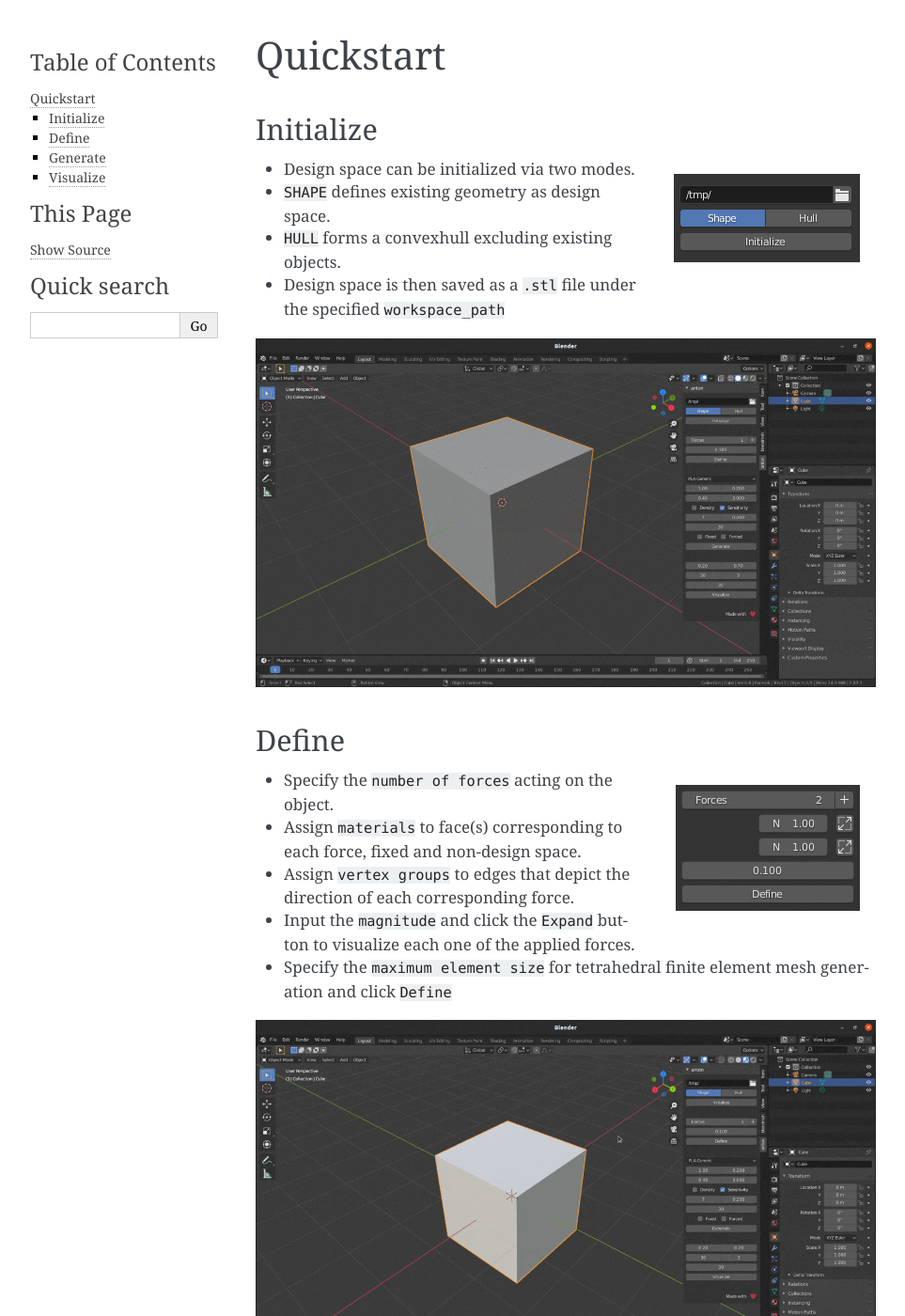
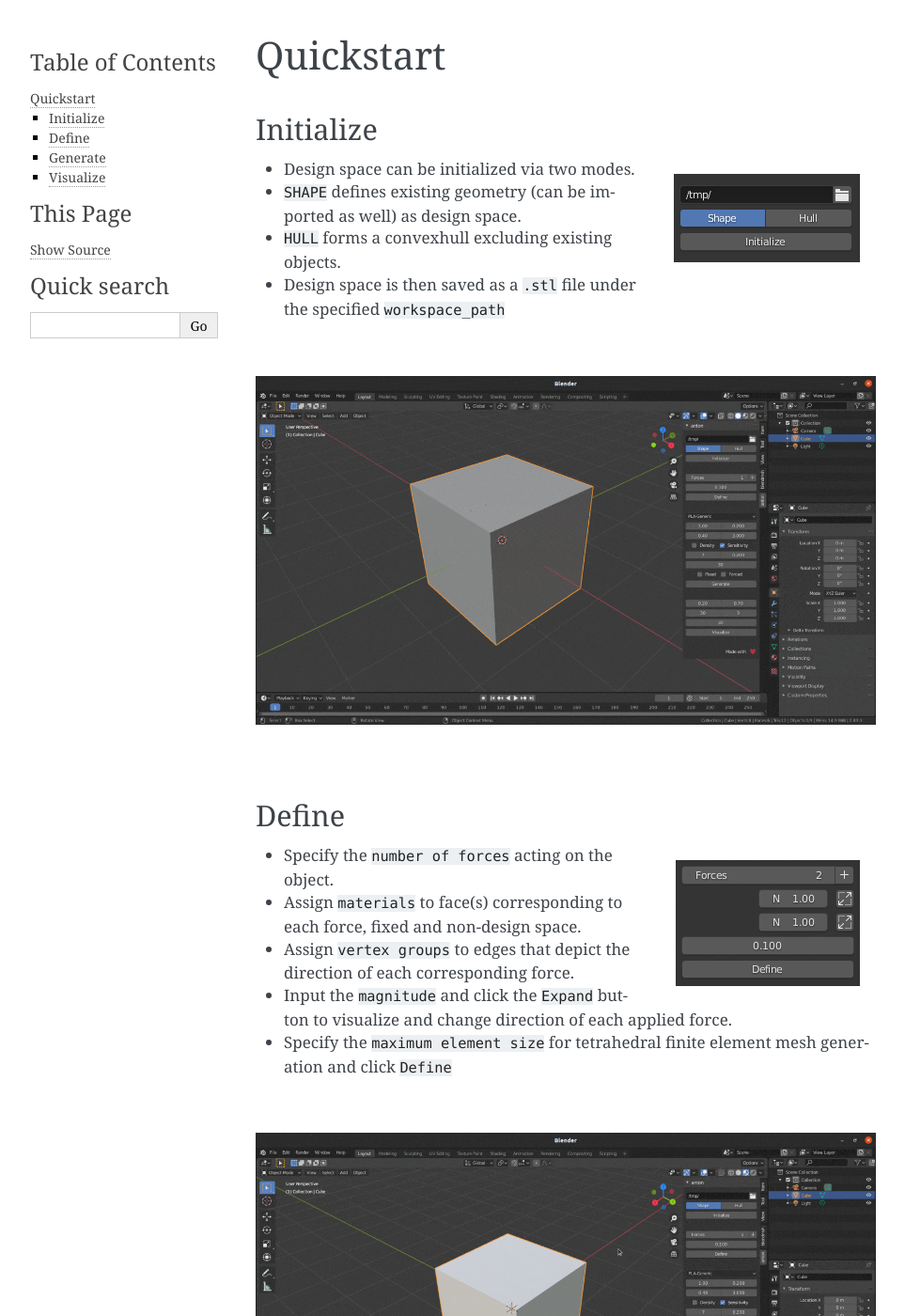
Before and after one commit to blender-for-science/anton, a Sphinx documentation site: the page built from docs/quickstart.rst, in a window 1280 px wide and 1400 px high. Shown: the whole window at 94% size, without its empty margins (148-1111 px from the left). Built offline with Sphinx 7.4.7, drawn with Linux system fonts in a browser that asks for light colours.

Commit message:
Changed line breaks.

```diff
--- a/docs/quickstart.rst
+++ b/docs/quickstart.rst
@@ -9,14 +9,16 @@ Initialize
     :align: right
 
 * Design space can be initialized via two modes.
-* ``SHAPE`` defines existing geometry as design space.
+* ``SHAPE`` defines existing geometry (can be imported as well) as design space.
 * ``HULL`` forms a convexhull excluding existing objects.
 * Design space is then saved as a ``.stl`` file under the specified ``workspace_path``
 
-\
+|
 
 .. image:: ./initialize.gif
    :alt: Initialize
+
+|
 
 Define
 ------
@@ -27,14 +29,15 @@ Define
 * Specify the ``number of forces`` acting on the object.
 * Assign ``materials`` to face(s) corresponding to each force, fixed and non-design space.
 * Assign ``vertex groups`` to edges that depict the direction of each corresponding force.
-* Input the ``magnitude`` and click the ``Expand`` button to visualize each one of the applied forces.
+* Input the ``magnitude`` and click the ``Expand`` button to visualize and change direction of each applied force.
 * Specify the ``maximum element size`` for tetrahedral finite element mesh generation and click ``Define``
 
-
-\
+|
 
 .. image:: ./define.gif
    :alt: Define
+
+|
 
 Generate
 --------
@@ -58,6 +61,8 @@ Generate
 * For a conceptual understanding of these parameters, read `Material interpolation schemes in topology optimization. <https://www.researchgate.net/publication/225613840_Material_interpolation_schemes_in_topology_optimization>`_
 * Input the ``number of iterations`` and click ``Generate``
 
+|
+
 Visualize
 ---------
 
@@ -71,7 +76,9 @@ Visualize
 * The generated metaball object can then be converted into a mesh via ``Object`` -> ``Covert to`` -> ``Mesh from Curve/Meta/Surf/Text``
 * A ``Smooth Corrective`` modifier can then be applied on the mesh during export.
 
-\
+|
 
 .. image:: ./visualize.gif
    :alt: Visualize
+
+|
```
Also changed, not shown: 5 other files.
